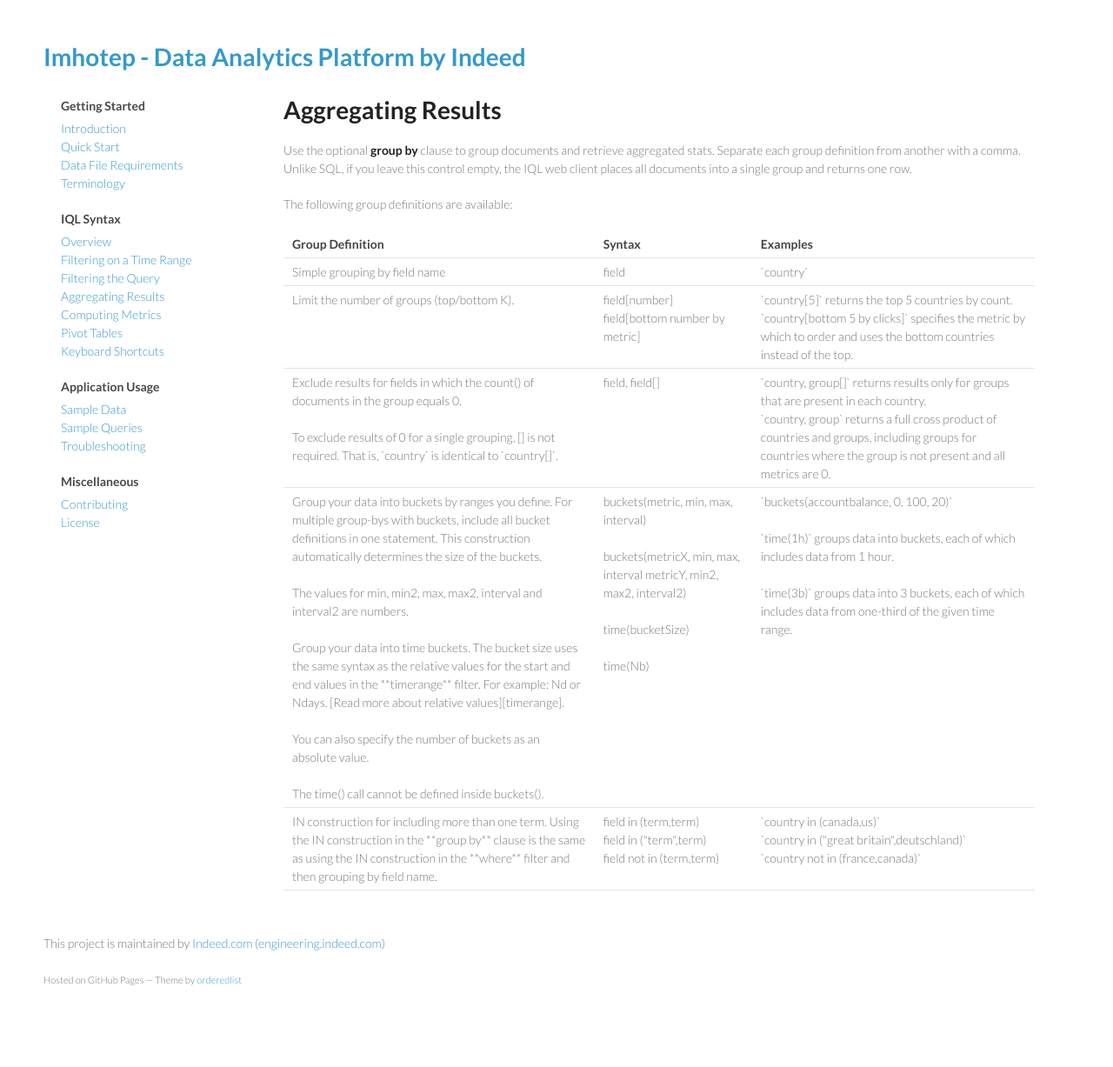
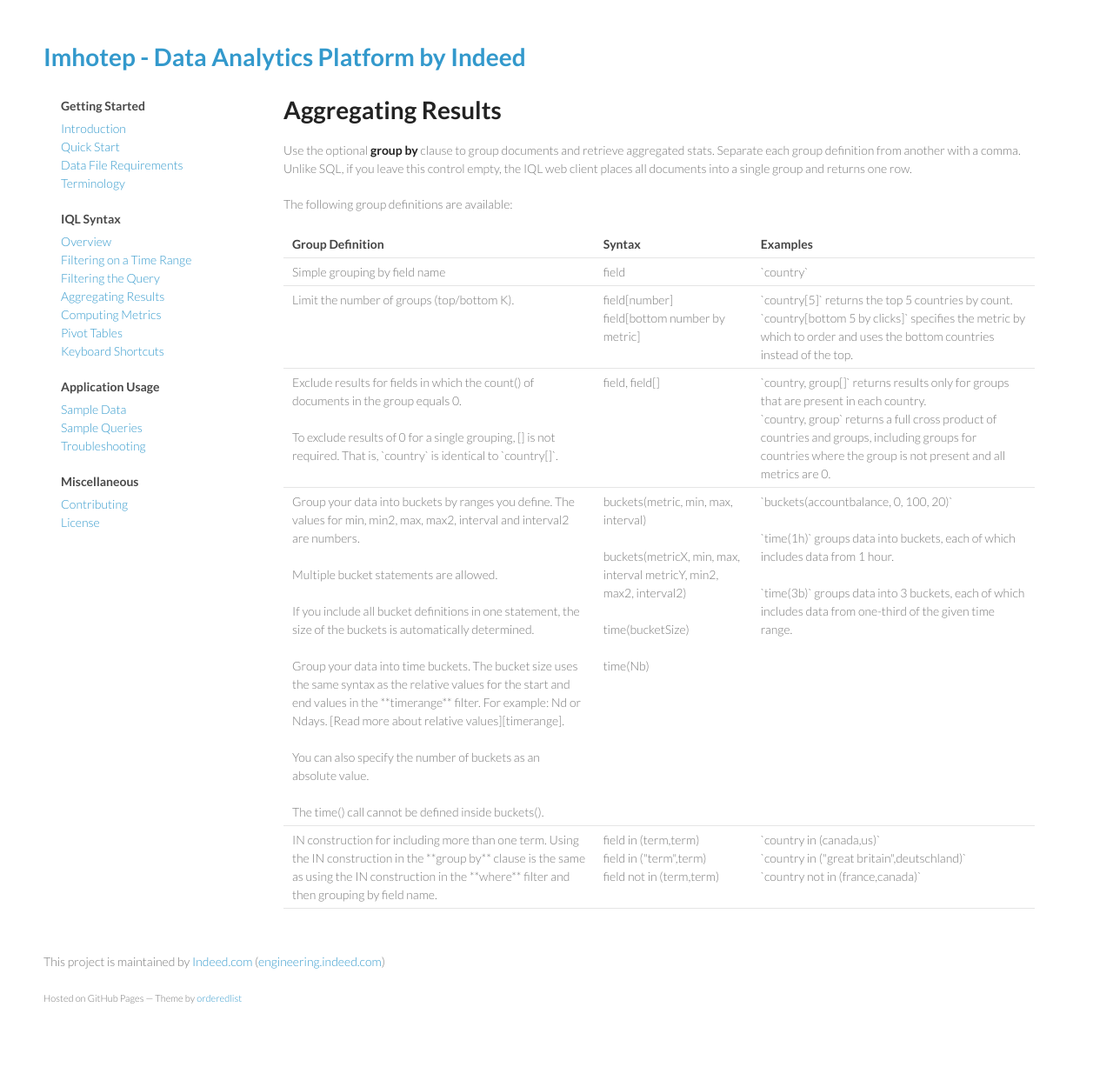
Before and after one commit to indeedeng/imhotep, a Jekyll site: the page built from docs/aggregating.md, in a window 1280 px wide. Shown: the whole page at 87% size. Built offline with Jekyll 4.4.1, drawn with Linux system fonts in a browser that asks for light colours; Markdown is read by kramdown in place of the engine named in the settings; before the commit the page ends 1206 px from its top, so only the background shows below that.

Commit message:
multiple buckets allowed in group by

```diff
--- a/docs/aggregating.md
+++ b/docs/aggregating.md
@@ -29,7 +29,7 @@
     <td valign="top"> `country, group[]` returns results only for groups that are present in each country.<br> `country, group` returns a full cross product of countries and groups, including groups for countries where the group is not present and all metrics are 0.</td>
   </tr>
 <tr>
-    <td valign="top">Group your data into buckets by ranges you define. For multiple group-bys with buckets, include all bucket definitions in one statement. This construction automatically determines the size of the buckets. <br><br>The values for min, min2, max, max2, interval and interval2 are numbers.<br><br>Group your data into time buckets. The bucket size uses the same syntax as the relative values for the start and end values in the **timerange** filter. For example: Nd or Ndays. [Read more about relative values][timerange].<br><br>You can also specify the number of buckets as an absolute value.<br><br>The time() call cannot be defined inside buckets().
+    <td valign="top">Group your data into buckets by ranges you define. The values for min, min2, max, max2, interval and interval2 are numbers.<br><br>Multiple bucket statements are allowed. <br><br>If you include all bucket definitions in one statement, the size of the buckets is automatically determined. <br><br>Group your data into time buckets. The bucket size uses the same syntax as the relative values for the start and end values in the **timerange** filter. For example: Nd or Ndays. [Read more about relative values][timerange].<br><br>You can also specify the number of buckets as an absolute value.<br><br>The time() call cannot be defined inside buckets().
  </td>
     <td valign="top">buckets(metric, min, max, interval)<br><br>buckets(metricX, min, max, interval metricY, min2, max2, interval2)<br><br>time(bucketSize)<br><br>time(Nb)</td>
     <td valign="top">`buckets(accountbalance, 0, 100, 20)`<br><br>`time(1h)` groups data into buckets, each of which includes data from 1 hour.<br><br>`time(3b)` groups data into 3 buckets, each of which includes data from one-third of the given time range.</td>
```
